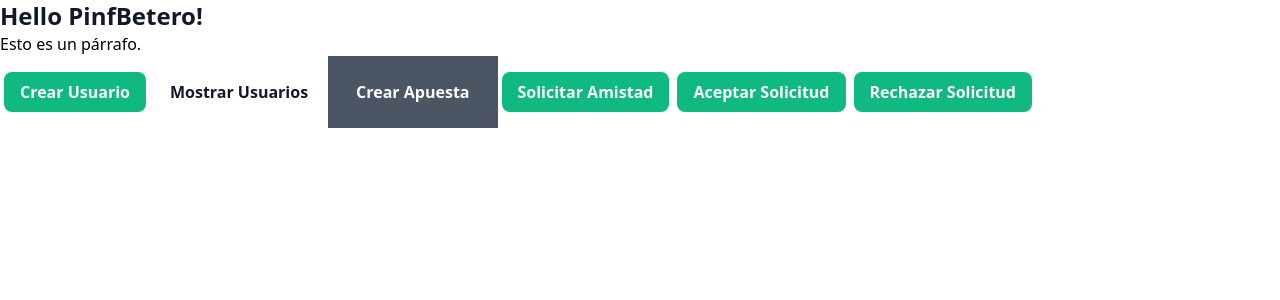
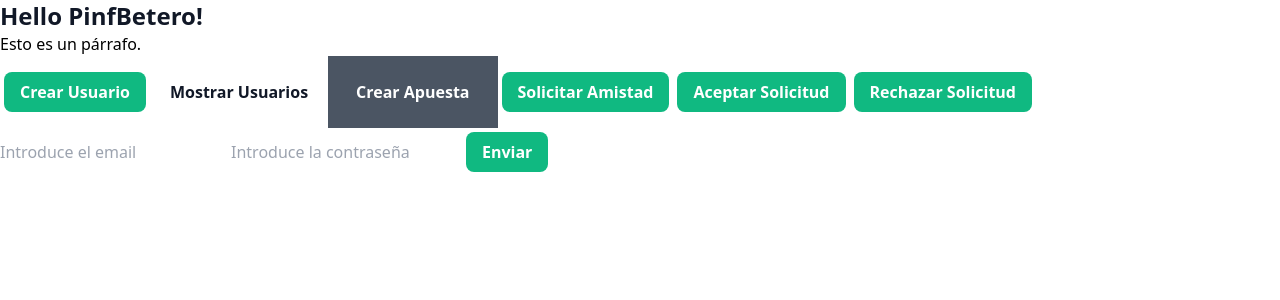
Before and after one commit to RobertoGonzalez-UCA/PinfBet, a React (Create React App) app: page / in a window 1280 px wide. Shown: the top 300 px of the page. Built offline with nearby package versions, Linux system fonts and the light colour scheme.

Commit message:
Intento inicio sesion

```diff
--- a/src/App.js
+++ b/src/App.js
@@ -9,7 +9,8 @@ import {
   solicitarAmistad,
   aceptarSolicitud,
   rechazarSolicitud,
-  crearApuesta
+  crearApuesta,
+  registrarUsuario
 } from "./db.js";
 
 initFirebase();
@@ -31,6 +32,15 @@ export default function App() {
       <Button onClick={solicitarAmistad}>Solicitar Amistad</Button>
       <Button onClick={aceptarSolicitud}>Aceptar Solicitud</Button>
       <Button onClick={rechazarSolicitud}>Rechazar Solicitud</Button>
+      <form>
+        <input id="email" type="email" placeholder="Introduce el email"></input>
+        <input
+          id="password"
+          type="password"
+          placeholder="Introduce la contraseña"
+        ></input>
+        <Button onClick={registrarUsuario}>Enviar</Button>
+      </form>
     </div>
   );
 }
--- a/src/db.js
+++ b/src/db.js
@@ -48,13 +48,13 @@ export function solicitarAmistad() {
 //PROBLEMA1
 //PROBLEMA2: localizar la petición asociada a los 2 usuarios
 export function aceptarSolicitud() {
+  //Obtenemos la petiicón asociada al remitente (no hace falta el receptor, claro)
+  var peticion = firebase
+    .firestore()
+    .collection("friendships")
+    .whereEqualTo("uid_a", "313");
 
-  //Obtenemos la petiicón asociada al remitente (no hace falta el receptor, claro)
-  var peticion = firebase.firestore().collection("friendships").whereEqualTo("uid_a", "313");
-
-
-  peticion.set({status:"ACCEPTED"});
-
+  peticion.set({ status: "ACCEPTED" });
 }
 //PROBLEMA1 + PROBLEMA2
 export function rechazarSolicitud() {
@@ -66,7 +66,8 @@ export function rechazarSolicitud() {
 //PROBLEMA3: Obtener por parámetro el degreeId
 //PROBLEMA4: Obtener los datos específicos del documento
 export function mostrarAsignaturas() {
-  firebase.firestore()
+  firebase
+    .firestore()
     .collection("subjects")
     .doc()
     .where("degreeId", "==")
@@ -104,3 +105,20 @@ export function crearApuesta() {
       console.error("Error adding document: ", error);
     });
 }
+
+export function registrarUsuario() {
+  var email = document.getElementById("email").value;
+  var password = document.getElementById("password").value;
+
+  firebase
+    .auth()
+    .createUserWithEmailAndPassword(email, password)
+    .catch(function (error) {
+      // Handle Errors here.
+      var errorCode = error.code;
+      var errorMessage = error.message;
+      console.log(errorCode);
+      console.log(errorMessage);
+      // ...
+    });
+}
```
